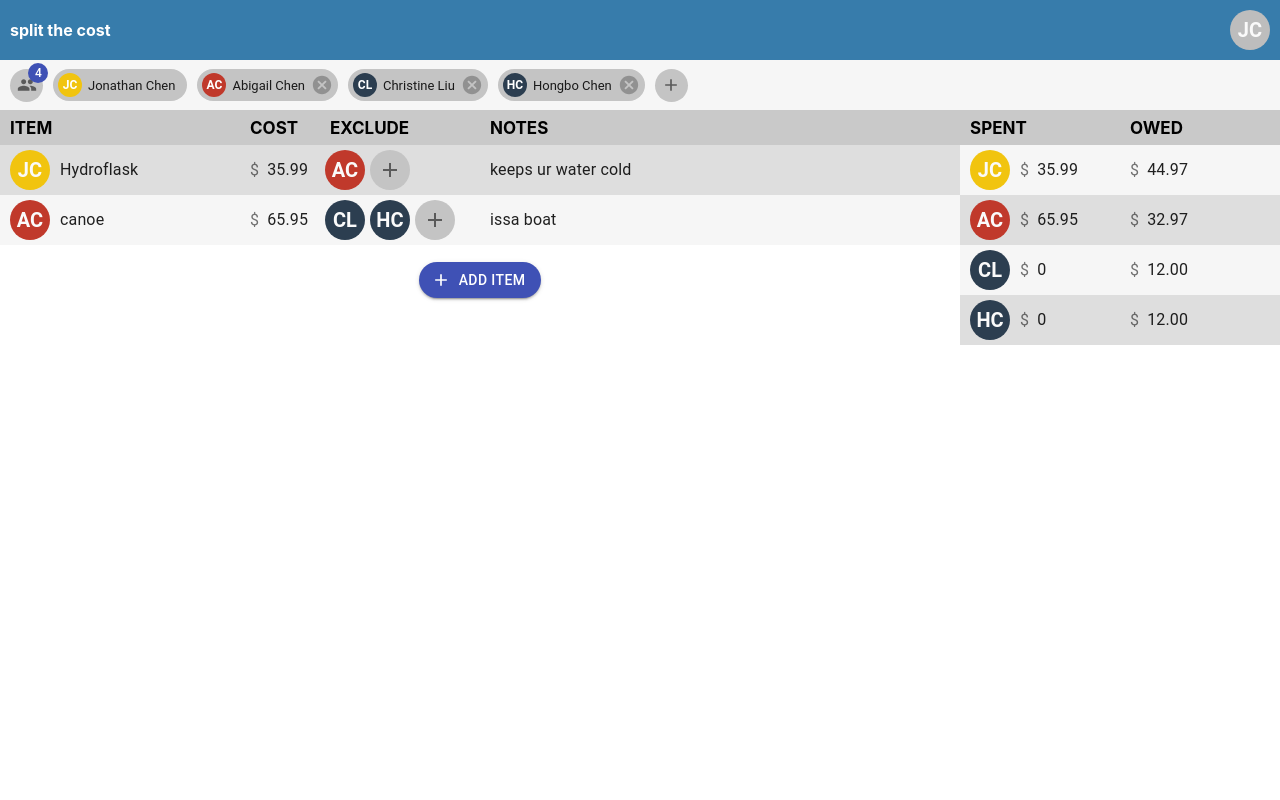
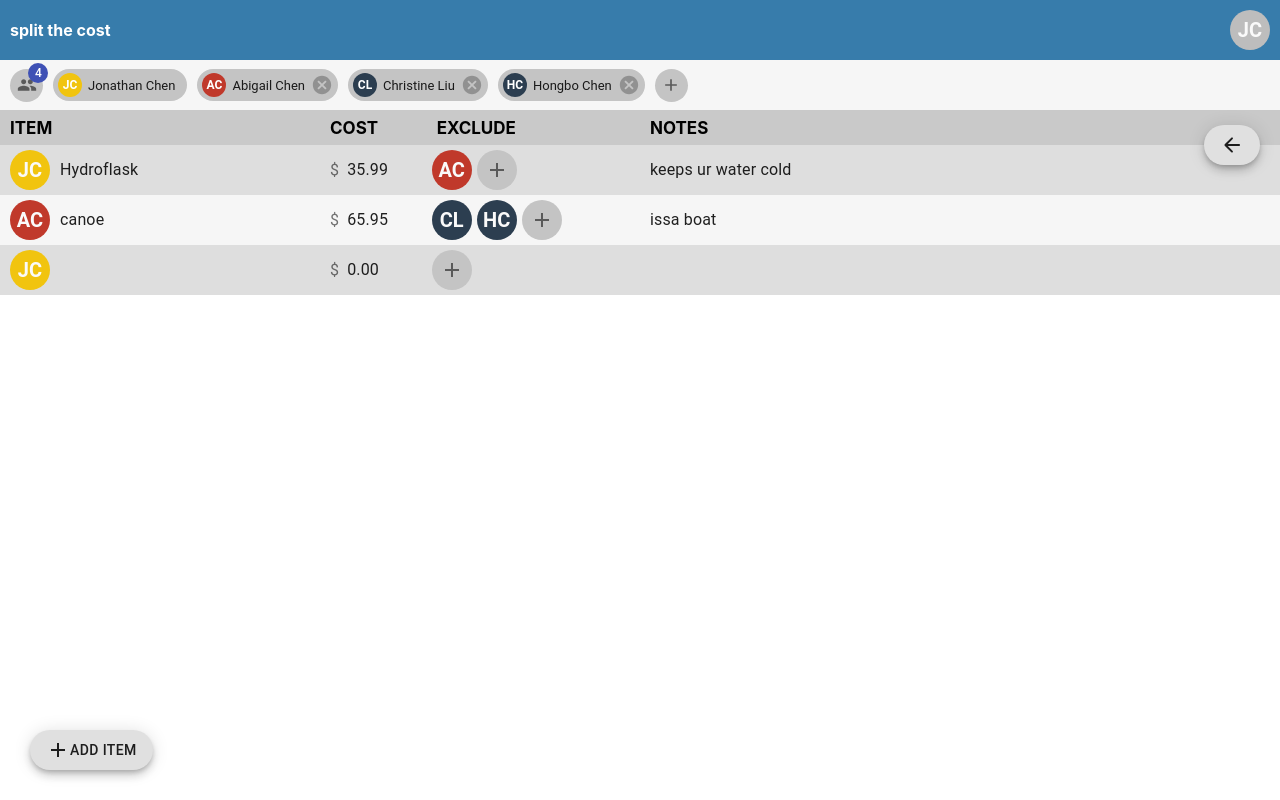
Before and after one commit to jonathanchen7/splitthecost, a React (Create React App) app: page / in a window 1280 px wide. Built offline with nearby package versions, Linux system fonts and the light colour scheme.

Commit message:
small changes

```diff
--- a/package.json
+++ b/package.json
@@ -10,16 +10,15 @@
     "@testing-library/react": "^11.2.2",
     "@testing-library/user-event": "^12.6.0",
     "@types/jest": "^26.0.19",
+    "@types/material-ui": "^0.21.8",
     "@types/node": "^12.19.11",
     "@types/react": "^16.14.2",
     "@types/react-dom": "^16.9.10",
-    "@types/styled-components": "^5.1.7",
     "@types/uuid": "^8.3.0",
     "react": "^17.0.1",
     "react-dom": "^17.0.1",
     "react-number-format": "^4.4.1",
     "react-scripts": "4.0.1",
-    "styled-components": "^5.2.1",
     "typescript": "^4.1.3",
     "uuid": "^8.3.2",
     "web-vitals": "^0.2.4"
--- a/src/components/SplitTheCost.tsx
+++ b/src/components/SplitTheCost.tsx
@@ -7,6 +7,9 @@ import { EntriesGrid } from "./entries/EntriesGrid";
 import { Header } from "./header/Header";
 import { UsersBar } from "./users/UsersBar";
 import { v4 as uuidv4 } from "uuid";
+import ArrowBackRoundedIcon from "@material-ui/icons/ArrowBackRounded";
+import AddIcon from "@material-ui/icons/Add";
+import { Fab } from "@material-ui/core";
 
 const jonathan: User = {
   id: uuidv4(),
@@ -64,12 +67,31 @@ export const SplitTheCost: React.FC = () => {
   const [entries, setEntries] = useState<Entry[]>([]);
   const [curUser, setCurUser] = useState<User>(jonathan);
 
+  const [openOverview, setOpenOverview] = useState(false);
+
   useEffect(() => {
     setUsers([jonathan, abigail, mom, dad]);
     setEntries([entry1, entry2]);
     setCurUser(jonathan);
-    console.log(jonathan.toString());
+    addItem();
   }, []);
+
+  function addItem() {
+    const newItem: Entry = {
+      id: uuidv4(),
+      item: "",
+      cost: 0,
+      exclude: null,
+      note: "",
+      createdBy: curUser,
+    };
+    setEntries((entries) => [...entries, newItem]);
+    curUser.entries.push(newItem.id);
+  }
+
+  function handleOpen() {
+    setOpenOverview(true);
+  }
 
   return (
     <div>
@@ -86,7 +108,25 @@ export const SplitTheCost: React.FC = () => {
           setEntries={setEntries}
           curUser={curUser}
         />
-        <OverviewGrid users={users} curUser={curUser} entries={entries} />
+      </div>
+      <div className='overviewFabDiv'>
+        <Fab variant='extended' size='medium' onClick={handleOpen}>
+          <ArrowBackRoundedIcon />
+        </Fab>
+      </div>
+      <div className='addItemFabDiv'>
+        <Fab variant='extended' size='medium' onClick={addItem}>
+          <AddIcon />
+          Add Item
+        </Fab>
+      </div>
+      <div>
+        {/* <OverviewGrid
+          users={users}
+          curUser={curUser}
+          entries={entries}
+          open={openOverview}
+        /> */}
       </div>
     </div>
   );
--- a/src/components/breakdown/OverviewGrid.tsx
+++ b/src/components/breakdown/OverviewGrid.tsx
@@ -1,4 +1,4 @@
-import { Grid } from "@material-ui/core";
+import { Drawer, Grid } from "@material-ui/core";
 import * as React from "react";
 import { useEffect, useState } from "react";
 import { Entry, User } from "../../models/models";
@@ -13,6 +13,7 @@ interface Props {
   users: User[];
   curUser: User;
   entries: Entry[];
+  open: boolean;
 }
 
 export const OverviewGrid: React.FC<Props> = ({ users, curUser, entries }) => {
@@ -43,7 +44,7 @@ export const OverviewGrid: React.FC<Props> = ({ users, curUser, entries }) => {
   }, [users, entries]);
 
   return (
-    <div className='overview'>
+    <div>
       <OverviewHeader />
       {users.map((user) => (
         <OverviewRow
--- a/src/components/entries/EntriesGrid.tsx
+++ b/src/components/entries/EntriesGrid.tsx
@@ -2,7 +2,7 @@ import * as React from "react";
 import { EntriesRow } from "./EntriesRow";
 import Button from "@material-ui/core/Button";
 import AddIcon from "@material-ui/icons/Add";
-import { Grid } from "@material-ui/core";
+import { Fab, Grid } from "@material-ui/core";
 import { useEffect } from "react";
 import { EntriesHeader } from "./EntriesHeader";
 import { Entry, User } from "../../models/models";
@@ -19,24 +19,6 @@ export const EntriesGrid: React.FC<Props> = ({
   setEntries,
   curUser,
 }) => {
-  useEffect(() => {
-    addItem();
-    // eslint-disable-next-line react-hooks/exhaustive-deps
-  }, []);
-
-  function addItem() {
-    const newItem: Entry = {
-      id: uuidv4(),
-      item: "",
-      cost: 0,
-      exclude: null,
-      note: "",
-      createdBy: curUser,
-    };
-    setEntries((entries) => [...entries, newItem]);
-    curUser.entries.push(newItem.id);
-  }
-
   return (
     <div className='entryGridDiv'>
       <EntriesHeader />
@@ -49,20 +31,6 @@ export const EntriesGrid: React.FC<Props> = ({
           key={entry.id}
         />
       ))}
-
-      <Grid container spacing={0}>
-        <Grid className='addItemContainer' item xs={12}>
-          <Button
-            className='addItemButton'
-            variant='contained'
-            color='primary'
-            startIcon={<AddIcon />}
-            onClick={addItem}
-          >
-            Add Item
-          </Button>
-        </Grid>
-      </Grid>
     </div>
   );
 };
--- a/src/main.css
+++ b/src/main.css
@@ -265,10 +265,22 @@ input::-webkit-inner-spin-button {
   border-radius: 20px !important;
 }
 
+.addItemFabDiv {
+  font-weight: bold !important;
+  position: fixed;
+  bottom: 30px;
+  left: 30px;
+}
+
+.overviewFabDiv {
+  font-weight: bold !important;
+  position: fixed;
+  top: 125px;
+  right: 20px;
+}
+
 .overview {
-  -webkit-box-flex: 2;
-      -ms-flex: 2;
-          flex: 2;
+  height: 60% !important;
 }
 
 .overviewDiv {
--- a/src/main.scss
+++ b/src/main.scss
@@ -245,10 +245,20 @@ input::-webkit-inner-spin-button {
   border-radius: 20px !important;
 }
 
+.addItemFabDiv {
+  font-weight: bold !important;
+  position: fixed;
+  bottom: 30px;
+  left: 30px;
+}
+
 // ---------------- OVERVIEW GRID ----------------
 
-.overview {
-  flex: 2;
+.overviewFabDiv {
+  font-weight: bold !important;
+  position: fixed;
+  top: $headerHeight + $usersBarHeight + 15;
+  right: 20px;
 }
 
 .overviewDiv {
```
Also changed, not shown: 2 other files (tests, documents, lock files or other folders).
